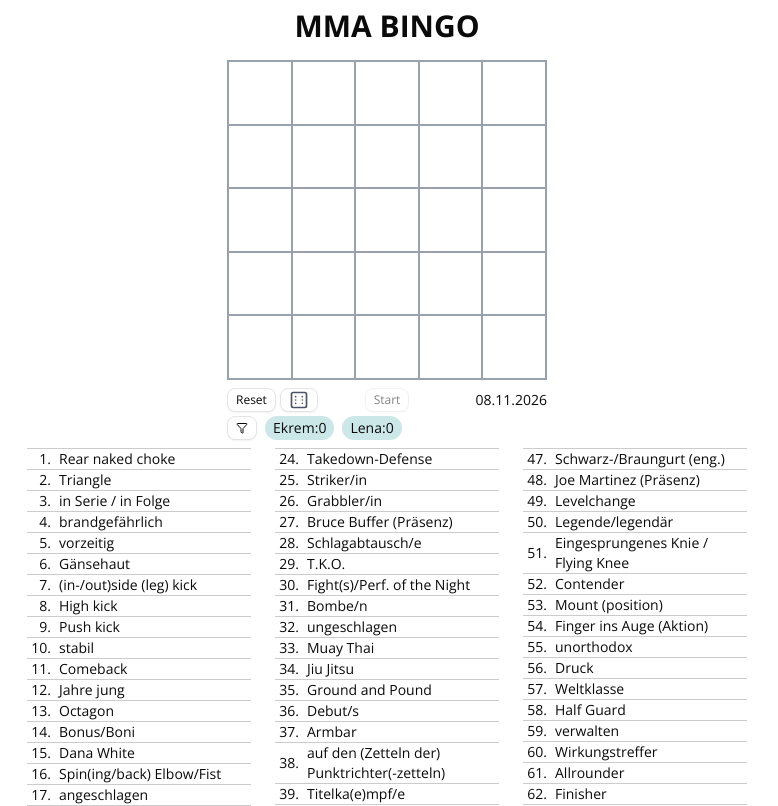
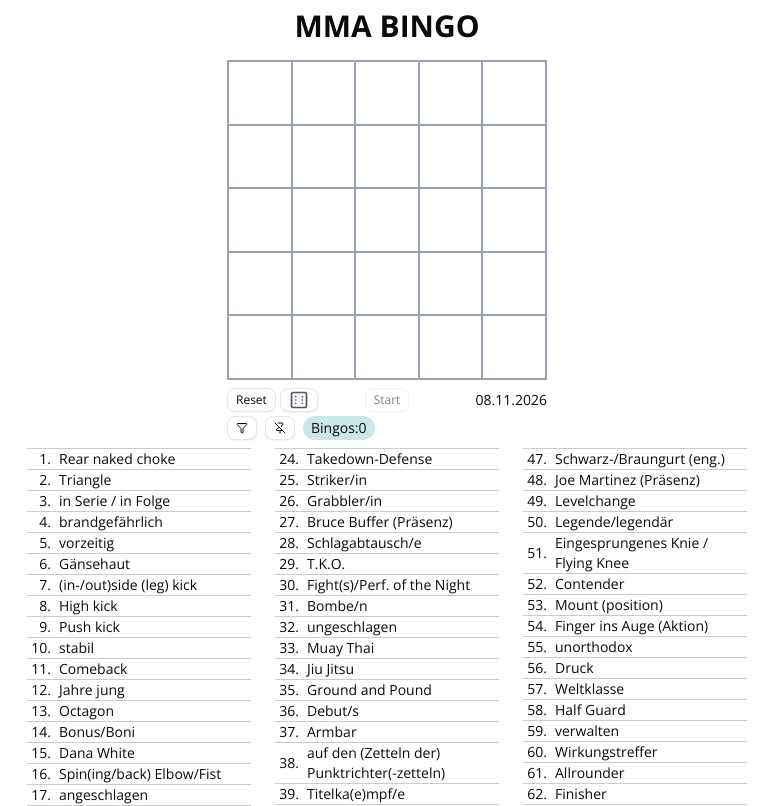
Before and after one commit to ekremerden/bingo, a React (Vite) app: page / in a window 1280 px wide. Shown: the top 806 px of the page, without its empty margins (253-1031 px from the left). Built offline with nearby package versions, Linux system fonts and the light colour scheme.

Commit message:
Pin and new colors

```diff
--- a/src/App.jsx
+++ b/src/App.jsx
@@ -12,13 +12,14 @@ import ResultBar from "./components/ResultBar";
 function App() {
   const dnd = useBingoDragDrop(25);
   const [onlyPlaced, setOnlyPlaced] = useState(false);
+  const [sticky, setSticky] = useState(false);
 
   return (
     <div className="font-['Open_Sans',sans-serif] text-sm">
-      <Header onlyPlaced={onlyPlaced} />
+        <Header onlyPlaced={onlyPlaced} />
 
       {/* sticky: the board stays visible while scrolling through the phrase list */}
-      <div className="sticky top-0 z-10 mx-auto max-w-96 bg-background py-2">
+      <div className={`${sticky ? "sticky top-0 z-10" : ""} mx-auto max-w-96 bg-background py-2`}>
         <div className="flex justify-center">
           <BingoGrid dnd={dnd} />
         </div>
@@ -31,6 +32,8 @@ function App() {
             score={dnd.score}
             onlyPlaced={onlyPlaced}
             onToggleOnlyPlaced={() => setOnlyPlaced((v) => !v)}
+            sticky={sticky}
+            onToggleSticky={() => setSticky((s) => !s)}
           />
         </div>
       </div>
--- a/src/components/BingoGrid.jsx
+++ b/src/components/BingoGrid.jsx
@@ -1,5 +1,5 @@
 import { items } from "@/items.js";
-import { markedClasses } from "@/components/markedClasses.js";
+import { markedBgClass, markedClasses } from "@/components/markedClasses.js";
 
 const textById = new Map(items.map((item) => [item.id, item.text]));
 
@@ -40,7 +40,11 @@ export default function BingoGrid({ dnd }) {
               onDragEnd={endDragFromCell(index)}
               // bingo highlight (legacy .bingo-highlight) replaces the gray background
               className={`flex h-full w-full ${started ? "cursor-pointer" : "cursor-grab"} items-center justify-center font-medium text-[1.5rem] transition-colors duration-1000 ${
-                isBingoCell(index) ? "bg-[rgba(49,161,165,0.251)]" : "bg-gray-100"
+                isBingoCell(index)
+                  ? "bg-[rgba(49,161,165,0.251)]"
+                  : isMarked(index)
+                    ? markedBgClass
+                    : "bg-gray-50"
               } ${
                 dragging?.from === index ? "opacity-50" : ""
               }`}
--- a/src/components/ItemList.jsx
+++ b/src/components/ItemList.jsx
@@ -1,5 +1,5 @@
 import { useRef } from "react";
-import { markedClasses } from "@/components/markedClasses.js";
+import { markedBgClass, markedClasses } from "@/components/markedClasses.js";
 
 // max gap between two taps/clicks on the same item to count as a double tap
 const DOUBLE_TAP_MS = 350;
@@ -52,7 +52,11 @@ export default function ItemList({ items, dnd, onlyPlaced = false }) {
             className={`flex touch-manipulation items-center break-inside-avoid gap-2 border-t border-black/20 ${
               isPlaced ? "font-bold" : "cursor-grab"
             } ${isBeingDragged ? "opacity-100 text-[#227679]" : ""} ${onlyPlaced ? "min-h-7" : ""} ${
-              isItemFlagged(item.id) ? "bg-red-100" : ""
+              isItemFlagged(item.id)
+                ? "bg-red-100"
+                : isItemMarked(item.id)
+                  ? markedBgClass
+                  : ""
             }`}
           >
             <span
--- a/src/components/ResultBar.jsx
+++ b/src/components/ResultBar.jsx
@@ -1,8 +1,8 @@
-import { Filter, LineHeight } from "lucide-react";
+import { Filter, LineHeight, Pin, PinOff } from "lucide-react";
 import { Button } from "@/components/ui/button";
 import UserScore from "./UserScore";
 
-export default function ResultBar({ score, onlyPlaced, onToggleOnlyPlaced }) {
+export default function ResultBar({ score, onlyPlaced, onToggleOnlyPlaced, sticky, onToggleSticky }) {
   return (
     <div className="flex gap-2">
       <Button
@@ -27,9 +27,19 @@ export default function ResultBar({ score, onlyPlaced, onToggleOnlyPlaced }) {
         <LineHeight className="size-5" />
       </Button>
 
-      {/* <UserScore user={"Bingos"} score={score} /> */}
-      <UserScore user={"Ekrem"} score={score} />
-      <UserScore user={"Lena"} score={score} />
+      <Button
+        size="xs"
+        variant={sticky ? "default" : "outline"}
+        title={sticky ? "Let board scroll away" : "Keep board visible while scrolling"}
+        aria-pressed={sticky}
+        onClick={onToggleSticky}
+      >
+        {sticky ? <Pin /> : <PinOff />}
+      </Button>
+
+      <UserScore user={"Bingos"} score={score} />
+      {/* <UserScore user={"Ekrem"} score={score} /> */}
+      {/* <UserScore user={"Lena"} score={score} /> */}
     </div>
   );
 }
--- a/src/components/markedClasses.js
+++ b/src/components/markedClasses.js
@@ -1,8 +1,11 @@
 // X symbol on a marked element (port of .grid-box.is-marked::before/::after).
 // The element using it needs `relative` positioning.
 export const markedClasses = [
-  "before:absolute before:left-0 before:top-1/2 before:h-px before:w-full before:rotate-45",
-  "after:absolute after:left-0 after:top-1/2 after:h-px after:w-full after:-rotate-45",
-  "before:bg-[rgba(49,161,165,0.755)] after:bg-[rgba(49,161,165,0.755)]",
+  "before:absolute before:left-0 before:top-1/2 before:h-[3px] before:w-[105%] before:rotate-45",
+  "after:absolute after:left-0 after:top-1/2 after:h-[3px] after:w-[105%] after:-rotate-45",
+  "before:bg-[rgba(49,161,165,0.5)] after:bg-[rgba(49,161,165,0.5)]",
   "before:pointer-events-none after:pointer-events-none",
 ].join(" ");
+
+// Background of a marked board cell / list row.
+export const markedBgClass = "bg-gray-200";
```
